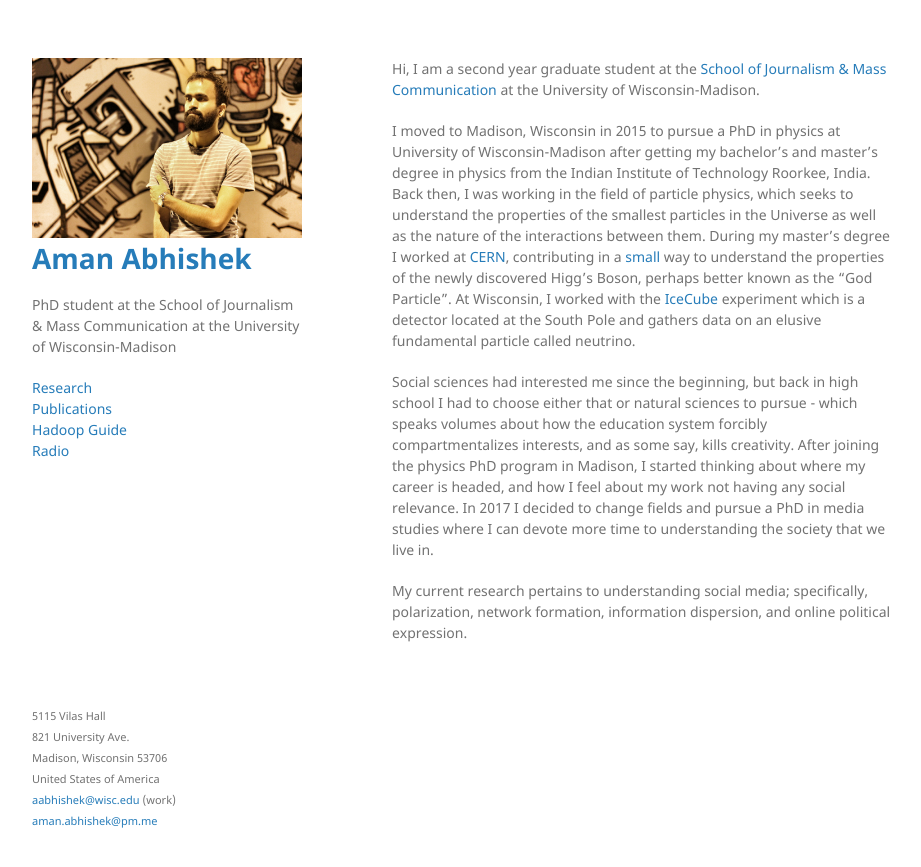
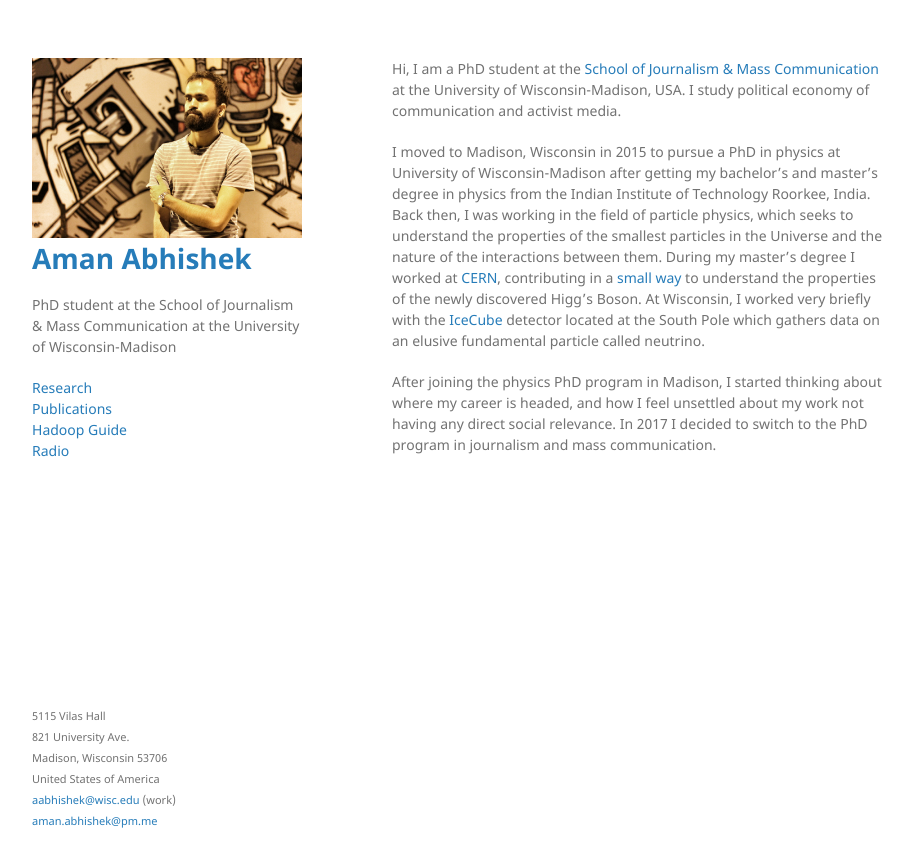
Before and after one commit to aman-abhishek/aman-abhishek.github.io, a Jekyll site: the page built from index.md, in a window 1280 px wide. Shown: the top 867 px of the page, without its empty margins (178-1099 px from the left). Built offline with Jekyll 4.4.1, drawn with Linux system fonts in a browser that asks for light colours.

Commit message:
changed bio

```diff
--- a/index.md
+++ b/index.md
@@ -2,12 +2,10 @@
 layout: default
 ---
 
-Hi, I am a second year graduate student at the [School of Journalism & Mass Communication](http://journalism.wisc.edu/) at the University of Wisconsin-Madison.
+Hi, I am a PhD student at the [School of Journalism & Mass Communication](https://journalism.wisc.edu/staff/abhishek-aman/) at the University of Wisconsin-Madison, USA. I study political economy of communication and activist media.
 
-I moved to Madison, Wisconsin in 2015 to pursue a PhD in physics at University of Wisconsin-Madison after getting my bachelor's and master's degree in physics from the Indian Institute of Technology Roorkee, India. Back then, I was working in the field of particle physics, which seeks to understand the properties of the smallest particles in the Universe as well as the nature of the interactions between them. During my master's degree I worked at [CERN](https://home.cern/about), contributing in a [small](https://cds.cern.ch/record/1748469?ln=en) way to understand the properties of the newly discovered Higg's Boson, perhaps better known as the "God Particle". At Wisconsin, I worked with the [IceCube](https://icecube.wisc.edu/) experiment which is a detector located at the South Pole and gathers data on an elusive fundamental particle called neutrino.
+I moved to Madison, Wisconsin in 2015 to pursue a PhD in physics at University of Wisconsin-Madison after getting my bachelor's and master's degree in physics from the Indian Institute of Technology Roorkee, India. Back then, I was working in the field of particle physics, which seeks to understand the properties of the smallest particles in the Universe and the nature of the interactions between them. During my master's degree I worked at [CERN](https://home.cern/about), contributing in a [small way](https://cds.cern.ch/record/1748469?ln=en) to understand the properties of the newly discovered Higg's Boson. At Wisconsin, I worked very briefly with the [IceCube](https://icecube.wisc.edu/) detector located at the South Pole which gathers data on an elusive fundamental particle called neutrino.
 
-Social sciences had interested me since the beginning, but back in high school I had to choose either that or natural sciences to pursue - which speaks volumes about how the education system forcibly compartmentalizes interests, and as some say, kills creativity. After joining the physics PhD program in Madison, I started thinking about where my career is headed, and how I feel about my work not having any social relevance. In 2017 I decided to change fields and pursue a PhD in media studies where I can devote more time to understanding the society that we live in.
-
-My current research pertains to understanding social media; specifically, polarization, network formation, information dispersion, and online political expression.
+After joining the physics PhD program in Madison, I started thinking about where my career is headed, and how I feel unsettled about my work not having any direct social relevance. In 2017 I decided to switch to the PhD program in journalism and mass communication.
 
 <!-- <a href="https://aman-abhishek.github.io/publications.html">Publications</a> -->
```
